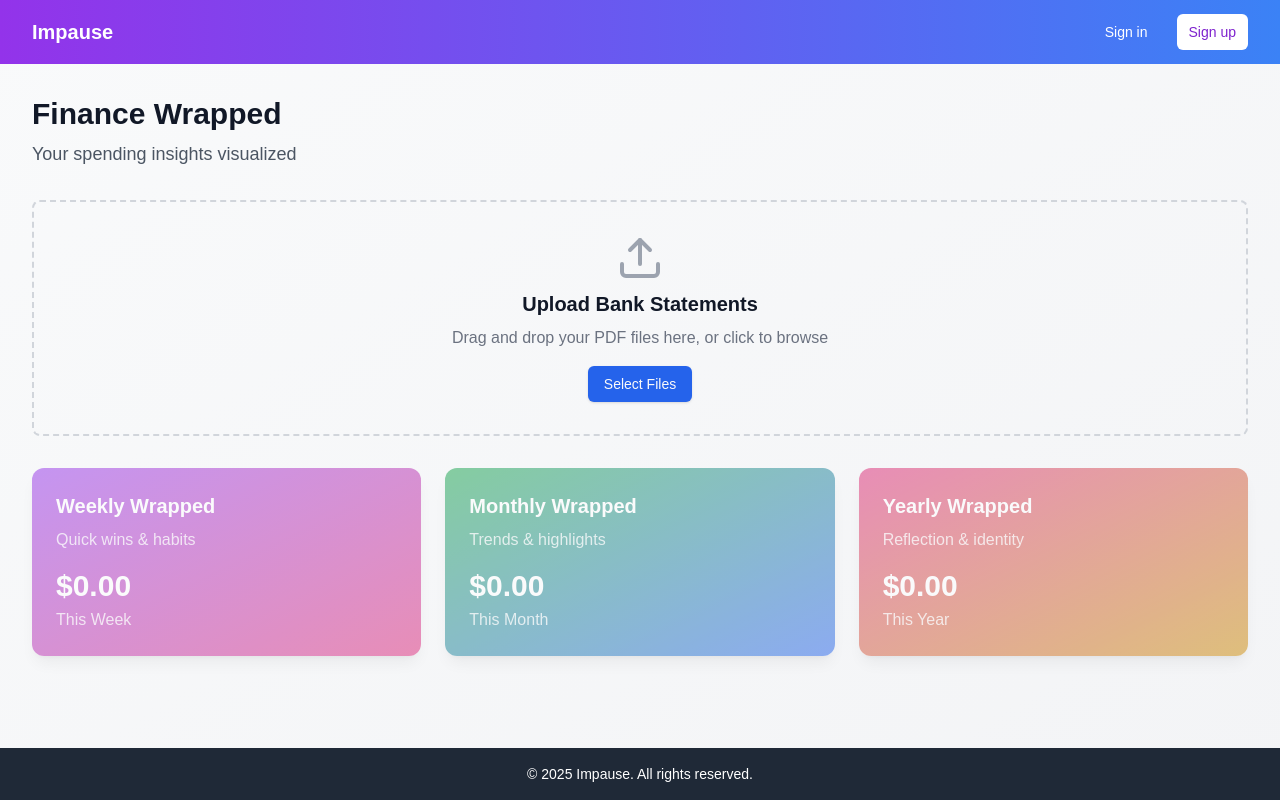
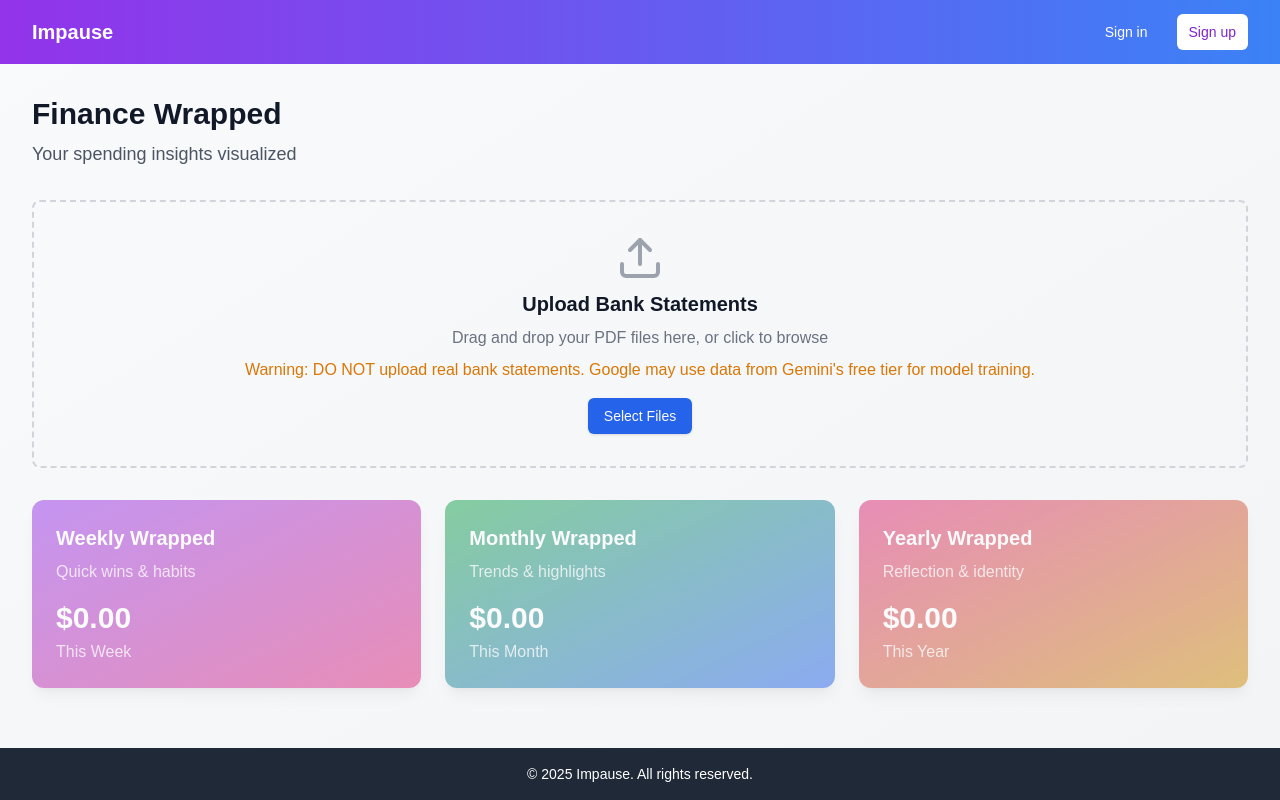
Before and after one commit to Finpause/impause, a React (Vite) app: page /finance-wrapped in a window 1280 px wide. Built offline with nearby package versions, Linux system fonts and the light colour scheme.

Commit message:
Insert warning on uploading pdfs

```diff
--- a/src/pages/FinanceWrapped/FinanceWrapped.tsx
+++ b/src/pages/FinanceWrapped/FinanceWrapped.tsx
@@ -847,6 +847,7 @@ export default function FinanceWrapped() {
             <Upload className="h-12 w-12 text-gray-400 mx-auto mb-2" />
             <h2 className="text-xl font-semibold">Upload Bank Statements</h2>
             <p className="text-gray-500 mt-2">Drag and drop your PDF files here, or click to browse</p>
+            <p className="text-amber-600 mt-2">Warning: DO NOT upload real bank statements. Google may use data from Gemini's free tier for model training.</p>
           </div>
           <Button
             onClick={() => fileInputRef.current?.click()}
```
